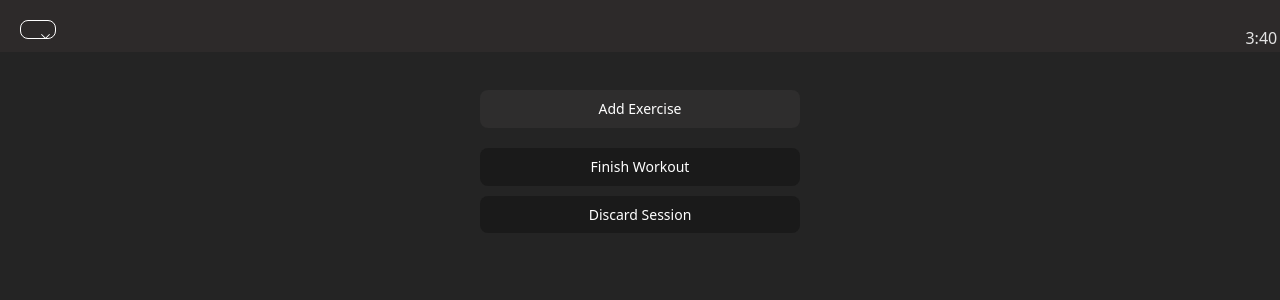
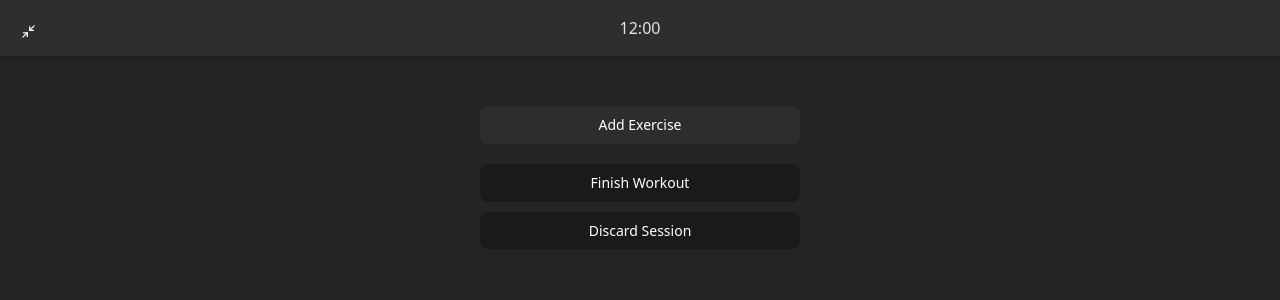
Before and after one commit to ink3rroll/Optymal, a React (Vite) app: page /session in a window 1280 px wide. Shown: the top 300 px of the page. Built offline with nearby package versions, Linux system fonts and the light colour scheme.

Commit message:
Fixed the minimize button icon and functionality

```diff
--- a/src/pages/ExerciseSession.jsx
+++ b/src/pages/ExerciseSession.jsx
@@ -6,7 +6,8 @@ import { useContext, useEffect, useReducer, useState } from 'react'
 import useConfirm from '../hooks/Confirm'
 import checksound from '../assets/checksound.mp3'
 import { CurrentSessionContext } from '../contexts/CurrentSession'
-import { GoChevronDown } from 'react-icons/go'
+import { LuMinimize2 } from 'react-icons/lu'
+import { MdAccessTime } from 'react-icons/md'
 
 function sessionReducer(state, action) {
     switch (action.type) {
@@ -109,6 +110,8 @@ export default function ExerciseSession({ Template=[] }) {
     const [currentSession, dispatch] = useReducer(sessionReducer, [])
     const {currentSessionContext, setCurrentSessionContext} = useContext(CurrentSessionContext)
 
+    console.log(currentSessionContext)
+
     function addExercise() {
         dispatch({
             type: 'ADD_EXERCISE',
@@ -179,28 +182,28 @@ export default function ExerciseSession({ Template=[] }) {
 
     }
 
-
+    useEffect(() => {
+        setCurrentSessionContext(currentSession)
+    }, [currentSession])
 
     useEffect(() => {
         dispatch({
             type: "SET_SESSION",
             payload: [
                 ...Template,
-                ...currentSessionContext
+                ...currentSessionContext,
             ]
         })
     }, [])
 
-    useEffect(() => {
-        setCurrentSessionContext(currentSession)
-    }, [currentSession])
+
 
 
     return (
         <>
             <div className='header'>
-                    <button className='minimize-session'><GoChevronDown size={15}/></button>
-                    <p>3:40</p>
+                    <button  onClick={() => navigate(-1)} className='minimize-session'><LuMinimize2 size={15}/></button>
+                    <p className='timer'>12:00</p>
                 </div>
             <div className="container">
                 {ConfirmDialog}
@@ -211,16 +214,16 @@ export default function ExerciseSession({ Template=[] }) {
                         <div className="row">
                             <div className='exercise-heading'>
                                 <h4>{exercise.name}</h4>
-                                <button onClick={() => deleteExercise(i)} className='delete-exercise'><CgTrash /></button>
+                                <button onClick={() => deleteExercise(i)} className='delete-exercise'><CgTrash size={10}/></button>
                             </div>
                             <form action="">
                                 {exercise.sets.map((set, j) => {
                                     return (
                                         <div key={j} className='set-row' style={{ backgroundColor: set.finished ? "#66635a" : "transparent", borderRadius: "2px" }}>
                                             <label htmlFor="weight">lbs</label>
-                                            <input type="number" onChange={(e) => updateLbs(e, i, j)} value={set.lbs} id="weight" />
+                                            <input type="number"  disabled={set.finished} onChange={(e) => updateLbs(e, i, j)} value={set.lbs} id="weight" />
                                             <label htmlFor="repetition">reps</label>
-                                            <input type="number" onChange={(e) => updateReps(e, i, j)} value={set.reps} id="repetition"/>
+                                            <input type="number" disabled={set.finished} onChange={(e) => updateReps(e, i, j)} value={set.reps} id="repetition"/>
                                             <button onClick={() => toggleSet(i, j)} className='check-btn' type='button'><FaCheck size={12}/></button>
                                         </div>
                                     )
--- a/src/styles/ExerciseSession.css
+++ b/src/styles/ExerciseSession.css
@@ -1,4 +1,9 @@
+/* * {
+    outline: solid;
+} */
+
 .container {
+    margin-top: 2em;
     padding: 1px;
     display: flex;
     flex-direction: column;
@@ -122,18 +127,41 @@ input:focus {
     top: 0;
     left: 0;
     right: 0;
-    padding: 10px;
-    background-color: rgb(45, 42, 42);
-    height: 2em;
+    background-color: rgb(47, 46, 46);
     justify-content: space-between;
-    width: 99%;
+    align-content: center;
+    width: 100%;
+    height: 3.5em;
+    box-shadow: 0px 0px 8px #181717;
 }
 
 .header .minimize-session {
-    margin: 10px;
-    width: 10px;
-    height: 10px;
+    width: fit-content;
+    height: fit-content;
+    margin-left: 3px;
+    align-self: center;
     background-color: transparent;
-    border: solid;
-    border-width: 1px;
+    appearance: none;
+    -webkit-appearance: none;
+    -webkit-tap-highlight-color: transparent;
+    z-index: 5;
 }
+.header .minimize-session:active, .header .minimize-session:focus, .header .minimize-session:hover {
+    outline: none;
+    border: none;
+    background-color: transparent;
+}
+
+.header .timer {
+    text-align: center;
+    align-self: center;
+    justify-content: center;
+    justify-self: center;
+    background-color: #484444;
+
+    position: absolute;
+    top: 0;
+    left: 0;
+    width: 100vw;
+    background-color: transparent;
+}
```
